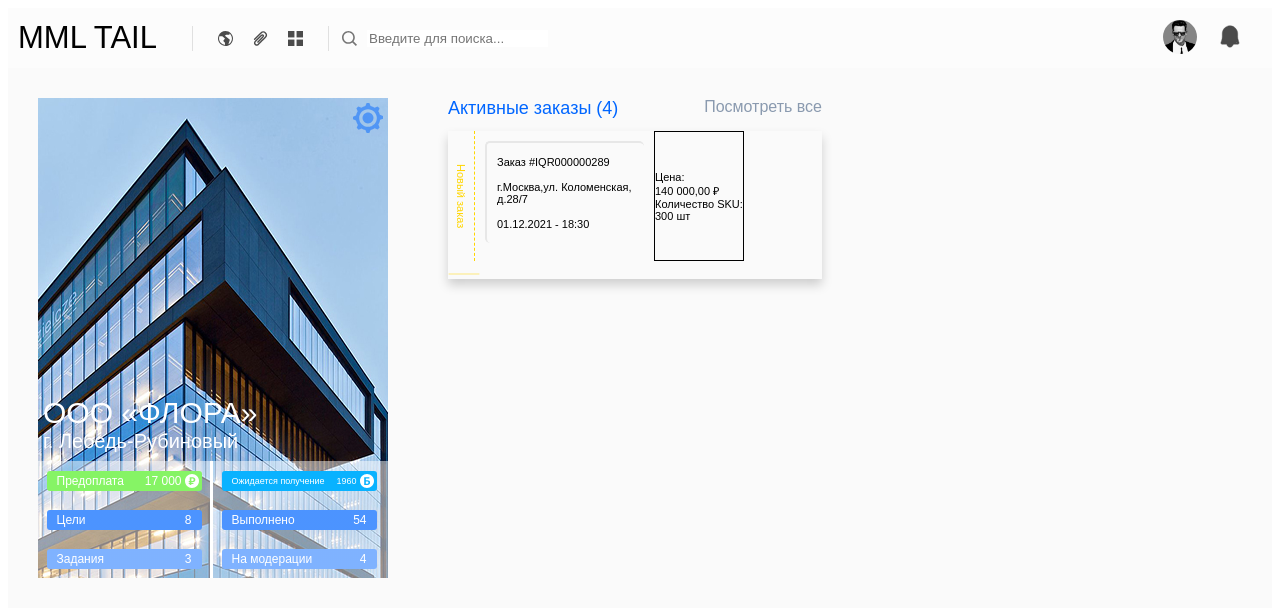
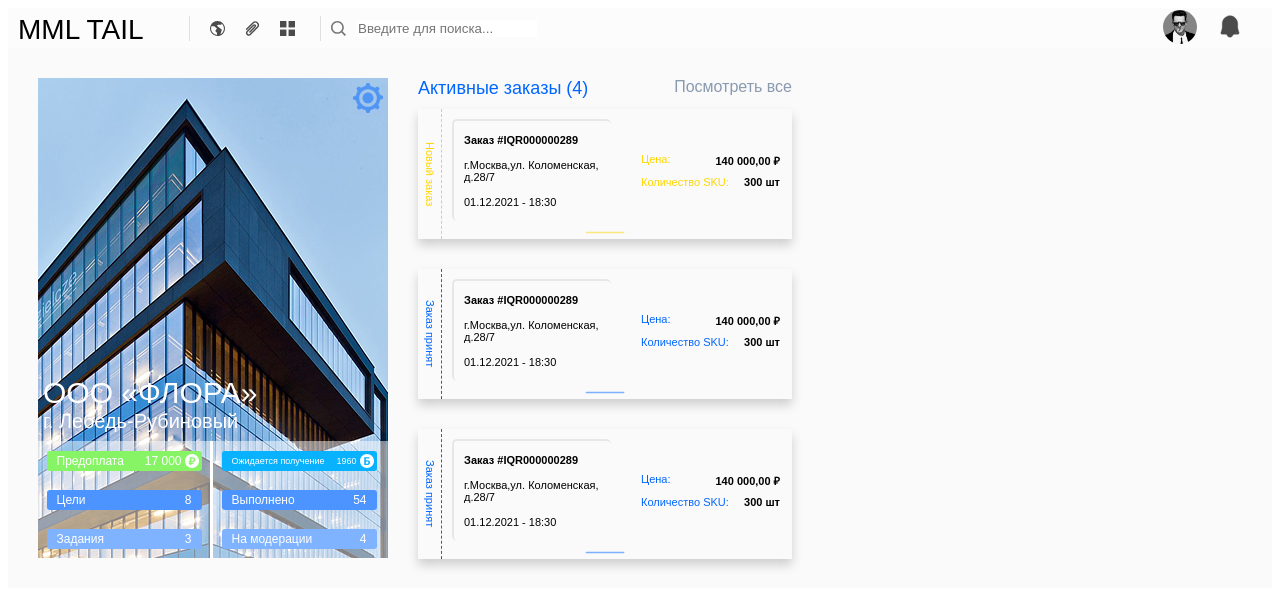
Before and after one commit to QwipeKun/Mml-product, a React (Create React App) app: page / in a window 1280 px wide. Shown: the top 616 px of the page. Built offline with nearby package versions, Linux system fonts and the light colour scheme.

Commit message:
update acrive task

```diff
--- a/src/components/Header/Header.module.css
+++ b/src/components/Header/Header.module.css
@@ -2,7 +2,7 @@
     display: flex;
     background: rgba(255, 255, 255, 0.336);
     width: 100%;
-    height: 60px;
+    height: 40px;
     flex-direction: row;
 
     justify-content: space-between;
@@ -22,13 +22,14 @@
     font-family: 'Nanum Gothic', sans-serif;
     width: 161px;
     height: 30px;
-    font-size: 31px;
+    font-size: 28px;
     line-height: 30px;
     align-items: center;
+    margin-top: 4px;
 }
 
 .logo{
-    padding: 13px;
+    padding: 0px 10px 0px 10px;
 }
 
 .logo{
@@ -38,14 +39,13 @@
 }
 .items{
 
-    margin: 15px;
+    margin: 15px 15px 10px 10px;
     height: 100%;
 }
 .item{
     width: 15px;
     height: 15px;
     padding: 10px;
-
 }
 .stick{
 
--- a/src/components/MainBlockOne/MainBlockOne.jsx
+++ b/src/components/MainBlockOne/MainBlockOne.jsx
@@ -3,7 +3,8 @@ import s from "./MainBlockOne.module.css";
 import iconSettings from "./../../svg/IconSettings.svg";
 import circle from "./../../svg/circle.svg";
 import score from "./../../svg/score.svg";
-import border from "./../../svg/border.svg"
+import border from "./../../svg/border.svg";
+import borderBlue from "./../../svg/borderBlue.svg"
 
 let MainBlockOne = () => {
   return (
@@ -91,29 +92,96 @@ let MainBlockOne = () => {
               <div className={s.newOrderTextContainer}>
                 <div className={s.newOrderText}>Новый заказ</div>
               </div>
+              <div className={s.containerOrderBlocks}>
+                <div className={s.conrainerO}>
                   <div className={s.orderNumberContainer}>
-                <div>Заказ #IQR000000289</div>
+                    <div  className={s.boldValue}>Заказ #IQR000000289</div>
                     <div>г.Москва,ул. Коломенская, д.28/7</div>
                     <dvi>01.12.2021 - 18:30</dvi>
                   </div>
                   <div className={s.priceContainer}>
-                <div>
-                  <div>Цена:</div>
-                  <div>140 000,00 ₽</div>
+                    <div className={s.priceValueBlock}>
+                      <div className={s.priceValue}>Цена:</div>
+                      <div className={s.boldValue}>140 000,00 ₽</div>
                     </div>
                     <div>
-                  <div>
-                    <div>Количество SKU:</div>
-                    <div>300 шт</div>
+                      <div className={s.ValueBlock}>
+                        <div className={s.priceValue}>Количество SKU:</div>
+                        <div className={s.boldValue}>300 шт</div>
                       </div>
                     </div>
                   </div>
                 </div>
+                <div className={s.borderSettings}>
                   <img className={s.border} src={border} rel="border" />
                 </div>
               </div>
+            </div>
+          </div>
+          <div className={s.mainConinerOrder}>
+            <div className={s.mainBlocksOrder}>
+              <div className={s.newOrderTextContainerTwo}>
+                <div className={s.newOrderTextTwoBlock}>Заказ принят</div>
+              </div>
+              <div className={s.containerOrderBlocks}>
+                <div className={s.conrainerO}>
+                  <div className={s.orderNumberContainer}>
+                    <div  className={s.boldValue}>Заказ #IQR000000289</div>
+                    <div>г.Москва,ул. Коломенская, д.28/7</div>
+                    <dvi>01.12.2021 - 18:30</dvi>
+                  </div>
+                  <div className={s.priceContainer}>
+                    <div className={s.priceValueBlock}>
+                      <div className={s.priceValueBlue}>Цена:</div>
+                      <div className={s.boldValue}>140 000,00 ₽</div>
+                    </div>
                     <div>
+                      <div className={s.ValueBlock}>
+                        <div className={s.priceValueBlue}>Количество SKU:</div>
+                        <div className={s.boldValue}>300 шт</div>
                       </div>
+                    </div>
+                  </div>
+                </div>
+                <div className={s.borderSettings}>
+                  <img className={s.border} src={borderBlue} rel="borderBlue" />
+                </div>
+              </div>
+            </div>
+          </div>
+          <div className={s.mainConinerOrder}>
+            <div className={s.mainBlocksOrder}>
+              <div className={s.newOrderTextContainerTwo}>
+                <div className={s.newOrderTextTwoBlock}>Заказ принят</div>
+              </div>
+              <div className={s.containerOrderBlocks}>
+                <div className={s.conrainerO}>
+                  <div className={s.orderNumberContainer}>
+                    <div  className={s.boldValue}>Заказ #IQR000000289</div>
+                    <div>г.Москва,ул. Коломенская, д.28/7</div>
+                    <dvi>01.12.2021 - 18:30</dvi>
+                  </div>
+                  <div className={s.priceContainer}>
+                    <div className={s.priceValueBlock}>
+                      <div className={s.priceValueBlue}>Цена:</div>
+                      <div className={s.boldValue}>140 000,00 ₽</div>
+                    </div>
+                    <div>
+                      <div className={s.ValueBlock}>
+                        <div className={s.priceValueBlue}>Количество SKU:</div>
+                        <div className={s.boldValue}>300 шт</div>
+                      </div>
+                    </div>
+                  </div>
+                </div>
+                <div className={s.borderSettings}>
+                  <img className={s.border} src={borderBlue} rel="borderBlue" />
+                </div>
+              </div>
+            </div>
+          </div>
+        </div>
+        <div></div>
       </div>
       <div></div>
       <div></div>
--- a/src/components/MainBlockOne/MainBlockOne.module.css
+++ b/src/components/MainBlockOne/MainBlockOne.module.css
@@ -152,11 +152,17 @@
     border-radius: 3px;
 }
 
+
+
+/* Блок активных заказов */
+
+
+
 .upperBlocksOrder {
     font-family: 'Raleway', sans-serif;
     width: 374px;
     height: 480px;
-    padding: 30px;
+    padding-top: 30px;
 }
 
 .activeOrderBlock {
@@ -176,7 +182,8 @@
     color: #8A9AAF;
 }
 .mainConinerOrder{
-    margin-top: 12px;
+    margin-bottom: 30px;
+    margin-top: 10px;
     box-shadow: 0px 6px 10px 0px rgba(0, 0, 0, 0.178);
 }
 .mainBlocksOrder{
@@ -218,13 +225,70 @@
 }
 
 .priceContainer{
-    border: 1px solid;
+    margin-left: 20px;
     display: flex;
+    width: 139px;
     flex-direction: column;
     justify-content: center;
     font-size: 11px;
 }
 
+.priceValueBlock{
+    display: flex;
+    flex-direction: row;
+    justify-content: space-between;
+}
+
+.priceValue{
+    color: #FFD600;
+}
+
+.ValueBlock{
+    padding-top: 8px;
+    display: flex;
+    flex-direction: row;
+    justify-content: space-between;
+}
+
+.boldValue{
+    font-weight: bolder;
+}
+.borderSettings{
+    display: flex;
+    justify-content: center;
+    width: 350px;
+}
 .border{
+    width: 40px;
+    padding-right: 24px;
+}
+.conrainerO{
+    display: flex;
+    flex-direction: row;
+}
 
+.containerOrderBlocks{
+    display: flex;
+    flex-direction: column;
 }
+
+/* block 2 */
+
+.newOrderTextTwoBlock{
+    color: #0066FF;
+    font-size: 11px;
+    writing-mode: vertical-lr;
+}
+
+.newOrderTextContainerTwo{
+    height: 130px;
+    width: 26px;
+    display: flex;
+    align-items: center;
+    border-right: dashed 1px #0066FF;
+    justify-content: center;
+}
+
+.priceValueBlue{
+    color: #0066FF;
+}
```
Also changed, not shown: src/components/Header/Header.jsx (+26 -28 lines), src/svg/borderBlue.svg (added). Lines whose indentation alone changed are shown as unchanged.
